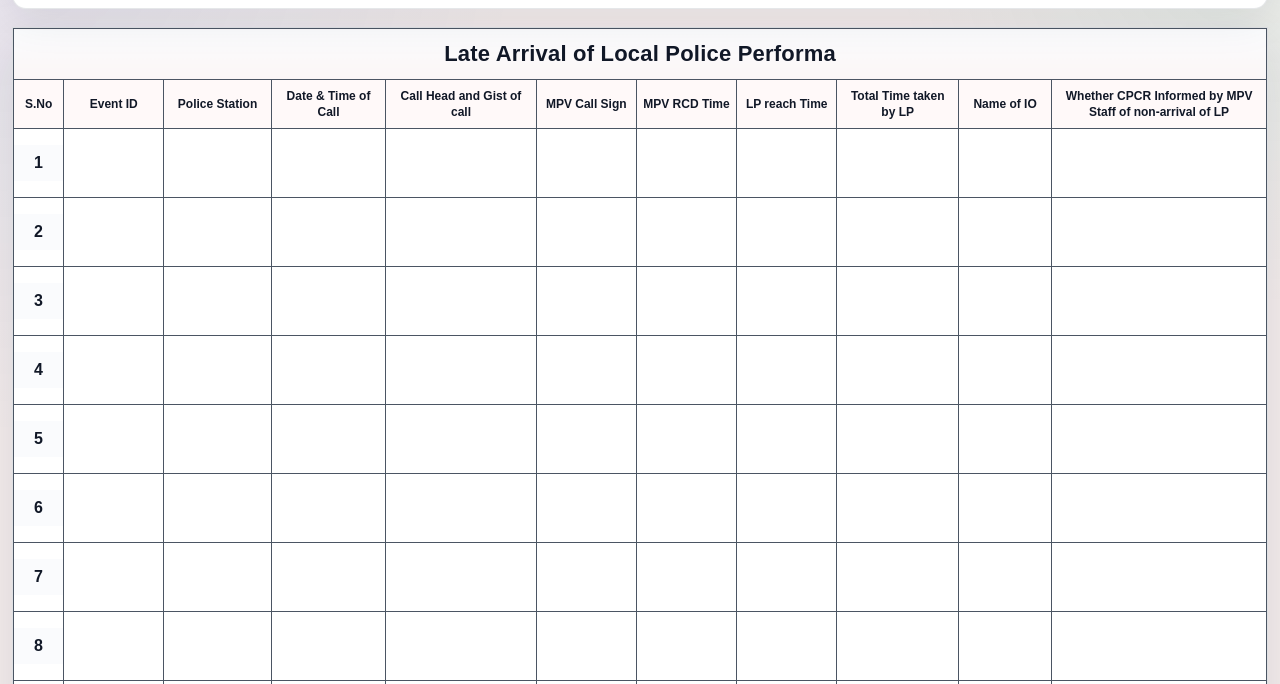
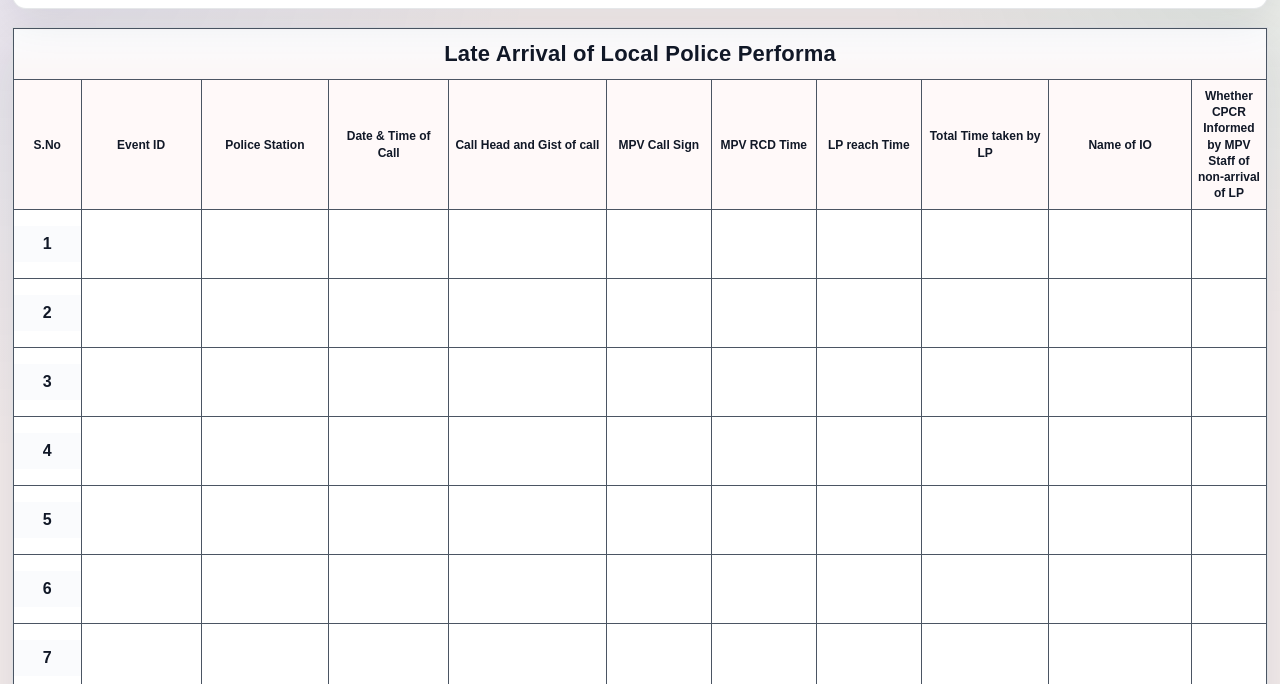
Before and after one commit to VedisVigourous/Police-Daily-Performa, a plain HTML site: page DailyPerforma/index.html in a window 1280 px wide. Shown: the part 85-769 px from the top of the page. Drawn offline with Linux system fonts and the light colour scheme.

Commit message:
Changes: Column Width Manipulated

```diff
--- a/DailyPerforma/styles.css
+++ b/DailyPerforma/styles.css
@@ -176,17 +176,17 @@ body {
 	line-height: 1.4;
 }
 
-.col-sno { width: 3.5%; }
-.col-event { width: 7%; }
-.col-station { width: 7.5%; }
+.col-sno { width: 4.5%; }
+.col-event { width: 8%; }
+.col-station { width: 8.5%; }
 .col-date { width: 8%; }
 .col-call { width: 10.5%; }
 .col-sign { width: 7%; }
 .col-rcd { width: 7%; }
 .col-reach { width: 7%; }
 .col-total { width: 8.5%; }
-.col-io { width: 6.5%; }
-.col-cpcr { width: 15%; }
+.col-io { width: 9.5%; }
+.col-cpcr { width: 5%; }
 
 
 .footer-note {
```
